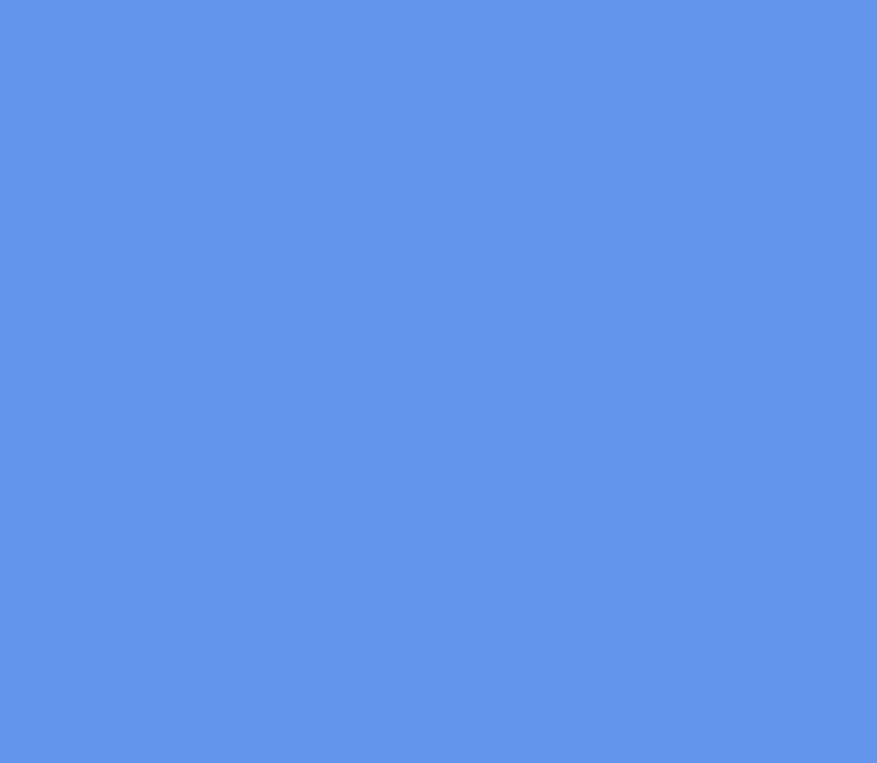
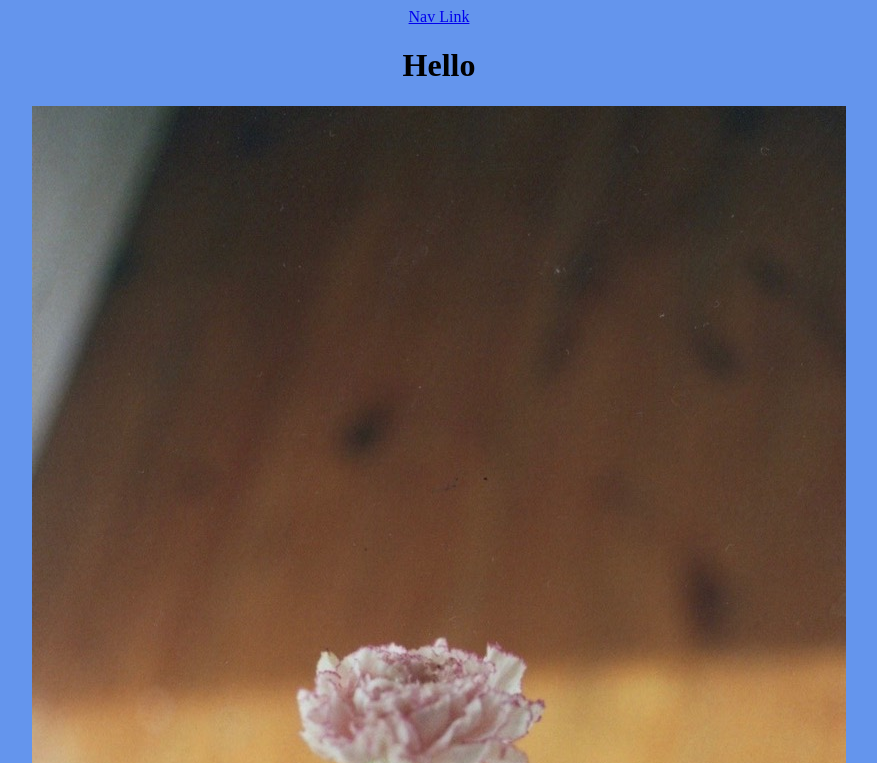
Before and after one commit to hgraceoc/ProjectOne, a plain HTML site: page index.html in a window 1280 px wide. Shown: the top 763 px of the page, without its empty margins (201-1078 px from the left). Drawn offline with Linux system fonts and the light colour scheme.

Commit message:
edited h1 on index.html

```diff
--- a/css/style.css
+++ b/css/style.css
@@ -1,3 +1,4 @@
 body {
     background-color: cornflowerblue;
+    text-align: center;
 }
--- a/index.html
+++ b/index.html
@@ -7,6 +7,12 @@
 
     <body>
 
+        <nav><a href="#">Nav Link</a></nav>
+        <h1>Hello</h1>
+        <img src="/images/Flower.jpeg" alt="flower power">
+
+        <p>Actually quite obsessed with plants I think</p>
+
 
     </body>
 
```
Also changed, not shown: images/Flower.jpeg (added).
